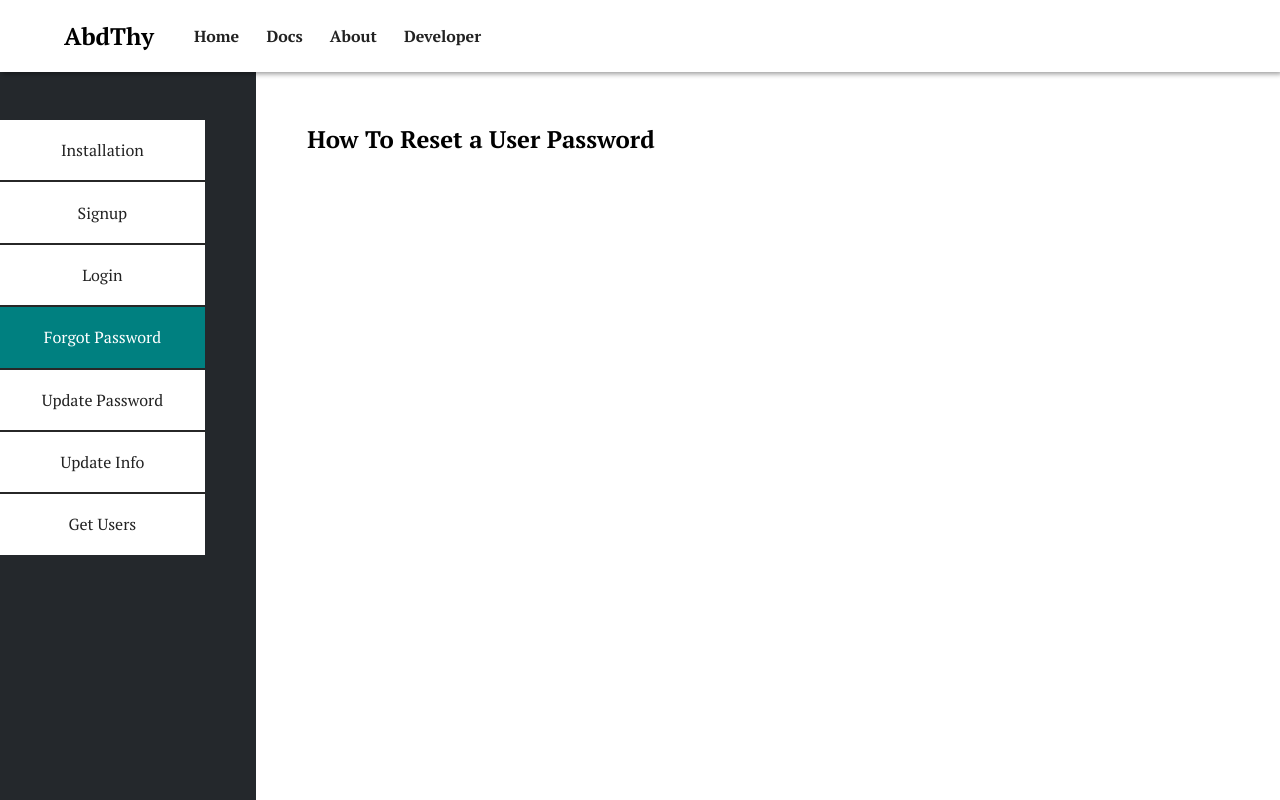
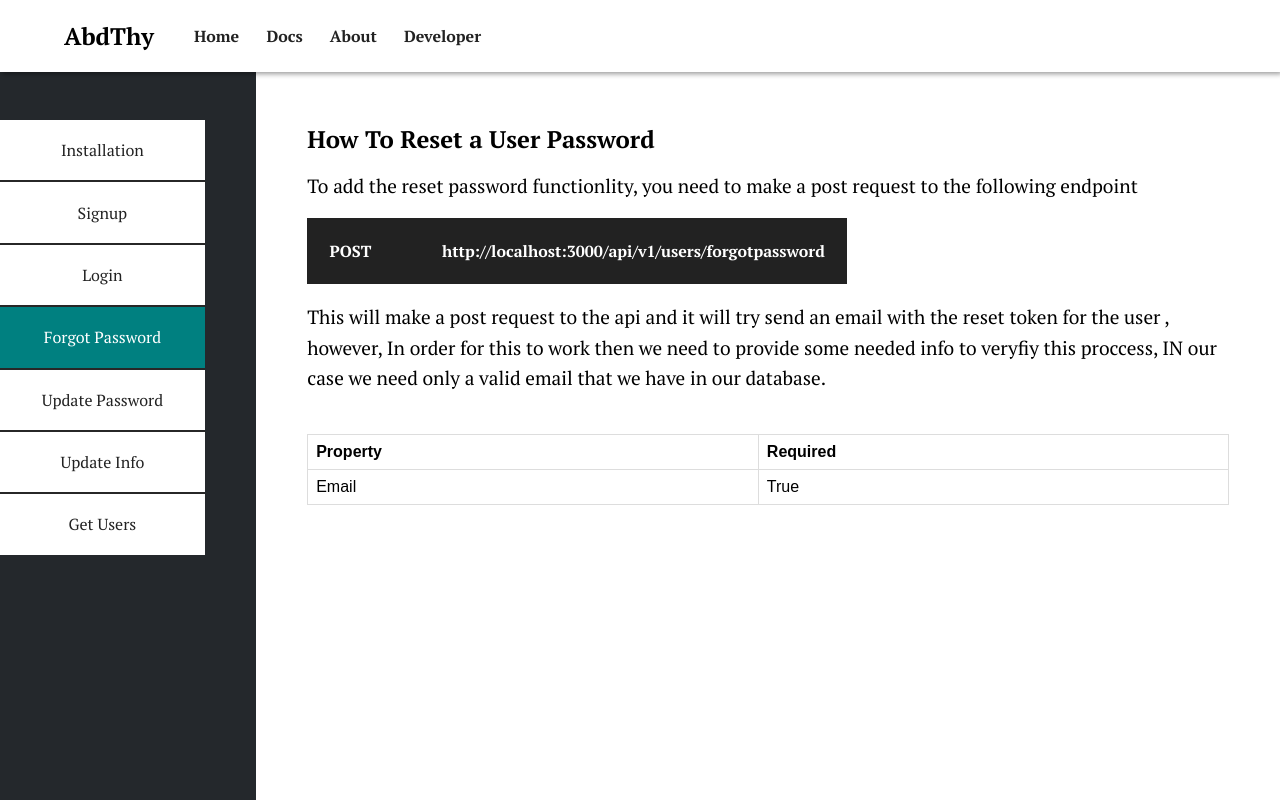
Before and after one commit to Abd-Alwahab/backend-api-auth-system-docs, a React (Create React App) app: page /docs/forgotpassword in a window 1280 px wide. Built offline with nearby package versions, Linux system fonts and the light colour scheme.

Commit message:
working on forgot password page

```diff
--- a/src/components/ForgotPassword.js
+++ b/src/components/ForgotPassword.js
@@ -4,6 +4,34 @@ function ForgotPassword() {
   return (
     <div>
       <h2>How To Reset a User Password </h2>
+      <p className="docs_desc">
+        To add the reset password functionlity, you need to make a post request to the
+        following endpoint
+      </p>
+      <br />
+      <span className="hilight m-m">
+        POST <div className="empty_space"></div>{" "}
+        http://localhost:3000/api/v1/users/forgotpassword
+      </span>
+
+      <p className="docs_desc m-m">
+        This will make a post request to the api and it will try send an email with the
+        reset token for the user , however, In order for this to work then we need to
+        provide some needed info to veryfiy this proccess, IN our case we need only a
+        valid email that we have in our database.
+      </p>
+
+      <table>
+        <tr>
+          <th>Property</th>
+          <th>Required</th>
+        </tr>
+
+        <tr>
+          <td>Email</td>
+          <td>True</td>
+        </tr>
+      </table>
     </div>
   );
 }
```
Also changed, not shown: 1 other file (tests, documents, lock files or other folders).
